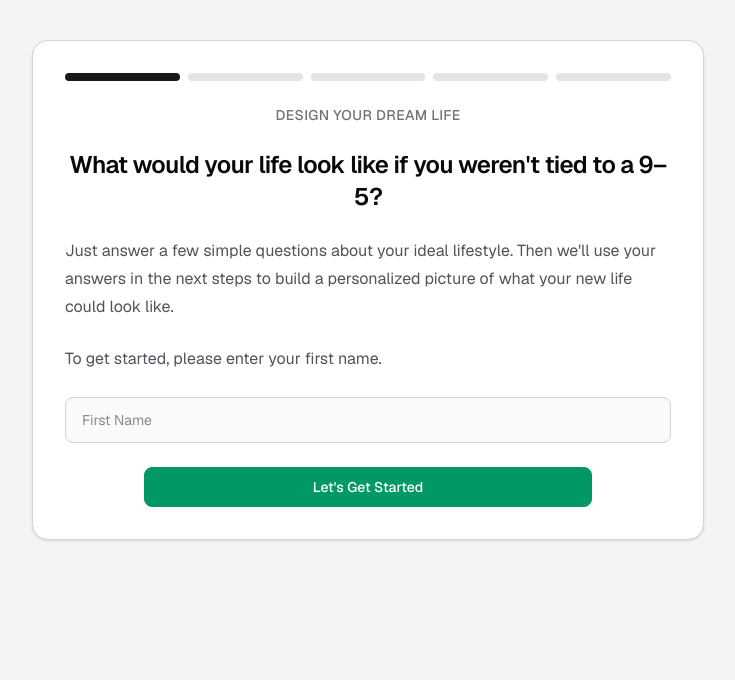
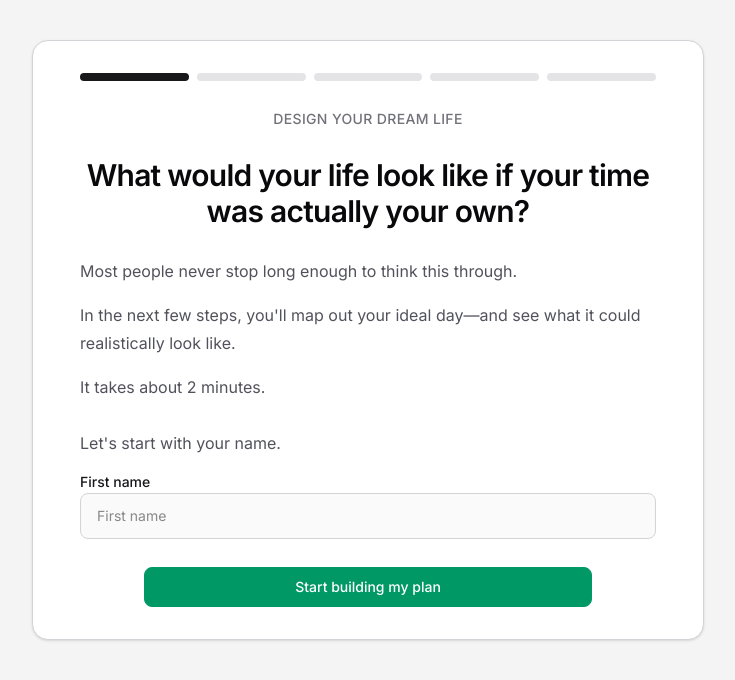
Before and after one commit to davidnhubbard/lifestylequest, a Next.js app: page / in a window 1280 px wide. Shown: the top 680 px of the page, without its empty margins (272-1007 px from the left). Built offline with nearby package versions, Linux system fonts and the light colour scheme.

Commit message:
Switch to Inter with Geist fallback and fix icon encoding

```diff
--- a/app/globals.css
+++ b/app/globals.css
@@ -8,12 +8,12 @@
 @theme inline {
   --color-background: var(--background);
   --color-foreground: var(--foreground);
-  --font-sans: var(--font-geist-sans);
+  --font-sans: var(--font-inter), var(--font-geist-sans);
   --font-mono: var(--font-geist-mono);
 }
 
 body {
   background: var(--background);
   color: var(--foreground);
-  font-family: var(--font-geist-sans), sans-serif;
+  font-family: var(--font-inter), var(--font-geist-sans), sans-serif;
 }
--- a/app/layout.tsx
+++ b/app/layout.tsx
@@ -1,6 +1,11 @@
 import type { Metadata } from "next";
-import { Geist, Geist_Mono } from "next/font/google";
+import { Geist, Geist_Mono, Inter } from "next/font/google";
 import "./globals.css";
+
+const inter = Inter({
+  variable: "--font-inter",
+  subsets: ["latin"],
+});
 
 const geistSans = Geist({
   variable: "--font-geist-sans",
@@ -29,7 +34,7 @@ export default function RootLayout({
   return (
     <html
       lang="en"
-      className={`${geistSans.variable} ${geistMono.variable} h-full antialiased`}
+      className={`${inter.variable} ${geistSans.variable} ${geistMono.variable} h-full antialiased`}
     >
       <body className="min-h-full flex flex-col">{children}</body>
     </html>
--- a/app/page.tsx
+++ b/app/page.tsx
@@ -51,24 +51,24 @@ const priorityOptions: Priority[] = [
 ];
 
 const locationOptionContent: Record<Exclude<LocationPreference, "">, { label: string; graphic: string }> = {
-  beach: { label: "Near the ocean, with a slower pace", graphic: "🌅" },
+  beach: { label: "Near the ocean, with a slower pace", graphic: "🌊" },
   city: { label: "In a walkable city with energy and options", graphic: "🏙️" },
   mountains: { label: "Somewhere quiet, green, and peaceful", graphic: "⛰️" },
   simple: { label: "Simple and low-key, without much noise", graphic: "🍃" },
 };
 
 const workHoursOptionContent: Record<Exclude<WorkHours, "">, { label: string; graphic: string }> = {
-  none: { label: "I wouldn’t work at all (at least for now)", graphic: "🌴" },
+  none: { label: "I wouldn't work at all (at least for now)", graphic: "🌴" },
   "1-3 hours": { label: "Just a couple of hours, on my own schedule", graphic: "☕" },
   "3-5 hours": { label: "A balanced few hours of focused work", graphic: "⏱️" },
-  "5+ hours (self-directed)": { label: "I’d still work a full day—but on my terms", graphic: "📅" },
+  "5+ hours (self-directed)": { label: "I'd still work a full day-but on my terms", graphic: "📅" },
 };
 
 const workTypeOptionContent: Record<Exclude<WorkType, "">, { label: string; graphic: string }> = {
   "remote / online": { label: "Something I can do from anywhere", graphic: "💻" },
   "business / project": { label: "Building a small business or project", graphic: "🚀" },
   "helping others": { label: "Helping or working with people directly", graphic: "🤝" },
-  unsure: { label: "I’m still figuring that out", graphic: "🧭" },
+  unsure: { label: "I'm still figuring that out", graphic: "🧭" },
 };
 
 const priorityOptionContent: Record<Priority, { label: string; graphic: string }> = {
@@ -223,12 +223,12 @@ export default function Home() {
 
   const locationSentenceMap: Record<Exclude<LocationPreference, "">, string> = {
     beach:
-      "You’re drawn to a relaxed lifestyle near the coast, where life feels lighter and more open.",
-    city: "You’re energized by a city lifestyle that balances convenience, movement, and daily variety.",
+      "You're drawn to a relaxed lifestyle near the coast, where life feels lighter and more open.",
+    city: "You're energized by a city lifestyle that balances convenience, movement, and daily variety.",
     mountains:
-      "You’re imagining a grounded lifestyle in a quieter setting, with nature and calm built into your day.",
+      "You're imagining a grounded lifestyle in a quieter setting, with nature and calm built into your day.",
     simple:
-      "You’re leaning toward a simple, low-noise lifestyle with less pressure and more room to breathe.",
+      "You're leaning toward a simple, low-noise lifestyle with less pressure and more room to breathe.",
   };
 
   const workStyleMap: Record<Exclude<WorkHours, "">, string> = {
@@ -395,22 +395,28 @@ export default function Home() {
     <div className="min-h-screen bg-zinc-100 px-4 py-10 text-zinc-950 sm:px-6">
       <main className="mx-auto w-full max-w-2xl rounded-2xl border border-zinc-300 bg-white p-6 shadow-sm sm:p-8">
                 {step === "intro" ? (
-          <section className="space-y-6">
+          <section className="mx-auto max-w-xl space-y-7">
             <ProgressIndicator current={1} total={5} />
             <p className="text-center text-sm font-medium uppercase tracking-wide text-zinc-500">
               Design Your Dream Life
             </p>
-            <h1 className="text-center text-xl font-semibold tracking-tight sm:text-2xl">
-              What would your life look like if you weren&apos;t tied to a 9–5?
+            <h1 className="text-center text-2xl font-semibold tracking-tight sm:text-3xl">
+              What would your life look like if your time was actually your own?
             </h1>
+            <div className="space-y-4">
               <p className="text-base leading-7 text-zinc-600">
-              Just answer a few simple questions about your ideal lifestyle. Then we&apos;ll use your
-              answers in the next steps to build a personalized picture of what your new life could look
-              like.
+                Most people never stop long enough to think this through.
               </p>
               <p className="text-base leading-7 text-zinc-600">
-              To get started, please enter your first name.
+                In the next few steps, you&apos;ll map out your ideal day&mdash;and see what it could
+                realistically look like.
               </p>
+              <p className="text-base leading-7 text-zinc-600">It takes about 2 minutes.</p>
+            </div>
+            <div className="space-y-3">
+              <p className="text-base leading-7 text-zinc-600">Let&apos;s start with your name.</p>
+              <label className="block space-y-2">
+                <span className="text-sm font-medium text-zinc-900">First name</span>
                 <input
                   value={firstName}
                   onChange={(event) => {
@@ -418,44 +424,37 @@ export default function Home() {
                     setIntroNameError("");
                   }}
                   className="w-full rounded-lg border border-zinc-300 bg-zinc-50 px-4 py-3 text-sm text-zinc-900 outline-none ring-zinc-300 transition focus:ring-2"
-              placeholder="First Name"
+                  placeholder="First name"
                 />
+              </label>
+            </div>
             {introNameError && <p className="text-sm font-medium text-red-600">{introNameError}</p>}
             <button
               type="button"
               onClick={handleStartQuestions}
               className={primaryButtonClass}
             >
-              Let&apos;s Get Started
+              Start building my plan
             </button>
           </section>
         ) : step === "questions" ? (
-          <section className="space-y-6">
+          <section className="space-y-8">
             <ProgressIndicator current={2} total={5} />
             <div className="space-y-4">
-              {displayName && (
-                <p className="text-base text-zinc-600">Nice to meet you, {displayName}.</p>
-              )}
+              {displayName && <p className="text-base text-zinc-600">Nice to meet you, {displayName}.</p>}
               <p className="text-base text-zinc-600">
-                Designing your ideal life starts with getting clear on what you actually want.
+                Let&apos;s get a clearer picture of what you actually want your day-to-day life to feel like.
               </p>
               <p className="text-base text-zinc-600">
-                Most people never take the time to do that—they just stay busy.
-              </p>
-              <p className="text-base text-zinc-600">
-                In the next few steps, you’ll map out what your day could look like if your time was truly
-                your own. Then we’ll show you what that kind of life might look like in Ecuador—and how
-                achievable it could be.
+                Answer a few quick questions-just go with what feels right.
               </p>
               <h2 className="text-xl font-semibold tracking-tight text-zinc-900">Your Ideal Day</h2>
-              <p className="text-base text-zinc-600">Let&apos;s start with a simple question:</p>
-              <p className="text-xl font-semibold text-zinc-900">
-                If your day was truly your own… what would it look like?
+              <p className="text-base text-zinc-600">If your time was truly your own… what would it look like?</p>
+            </div>
+
+            <p className="text-sm text-zinc-500">
+              Start with what feels closest. You can always refine it later.
             </p>
-              <p className="text-center text-sm text-zinc-600">
-                Don&apos;t overthink it—just go with what feels right.
-              </p>
-            </div>
 
             {showValidationSummary && Object.keys(questionErrors).length > 0 && (
               <div className="rounded-xl border border-amber-300 bg-amber-50 p-4">
@@ -474,7 +473,7 @@ export default function Home() {
             <fieldset
               id="question-location"
               tabIndex={-1}
-              className={`space-y-3 rounded-xl border bg-zinc-50 p-5 outline-none ${
+              className={`space-y-4 rounded-xl border bg-zinc-50 p-5 outline-none ${
                 questionErrors.location ? "border-red-400" : "border-zinc-300"
               }`}
             >
@@ -510,7 +509,7 @@ export default function Home() {
             <fieldset
               id="question-workHours"
               tabIndex={-1}
-              className={`space-y-3 rounded-xl border bg-zinc-50 p-5 outline-none ${
+              className={`space-y-4 rounded-xl border bg-zinc-50 p-5 outline-none ${
                 questionErrors.workHours ? "border-red-400" : "border-zinc-300"
               }`}
             >
@@ -546,7 +545,7 @@ export default function Home() {
             <fieldset
               id="question-workType"
               tabIndex={-1}
-              className={`space-y-3 rounded-xl border bg-zinc-50 p-5 outline-none ${
+              className={`space-y-4 rounded-xl border bg-zinc-50 p-5 outline-none ${
                 questionErrors.workType ? "border-red-400" : "border-zinc-300"
               }`}
             >
@@ -582,14 +581,14 @@ export default function Home() {
             <fieldset
               id="question-priorities"
               tabIndex={-1}
-              className={`space-y-3 rounded-xl border bg-zinc-50 p-5 outline-none ${
+              className={`space-y-4 rounded-xl border bg-zinc-50 p-5 outline-none ${
                 questionErrors.priorities ? "border-red-400" : "border-zinc-300"
               }`}
             >
               <p className="text-base font-semibold text-zinc-900">
                 4. What matters most in your day-to-day life?
               </p>
-              <p className="text-sm text-zinc-600">(Choose up to two)</p>
+              <p className="text-sm text-zinc-500">Choose the two that matter most right now</p>
               {priorityOptions.map((option) => (
                 <label key={option} className={optionCardClass(priorities.includes(option))}>
                   <input
@@ -608,35 +607,27 @@ export default function Home() {
                   </span>
                 </label>
               ))}
-              <p className="text-xs text-zinc-600">Selected: {priorities.length} of 2</p>
+              <p className="text-xs text-zinc-500">Selected: {priorities.length} of 2</p>
               {questionErrors.priorities && (
                 <p className="text-sm font-medium text-red-600">{questionErrors.priorities}</p>
               )}
             </fieldset>
 
-            <fieldset className="space-y-3 rounded-xl border border-zinc-300 bg-zinc-50 p-5">
-              <p className="text-base font-semibold text-zinc-900">
-                5. You&apos;ve already given a good outline.
-                <br />
-                This is your chance to make it more real.
-              </p>
-              <p className="text-sm text-zinc-600">
-                Is there anything else that&apos;s important to your ideal life?
-              </p>
-              <p className="text-sm text-zinc-600">
-                You can take this in any direction, whatever matters to you.
-              </p>
-              <ul className="list-disc space-y-1 pl-5 text-sm text-zinc-600">
+            <fieldset className="space-y-4 rounded-xl border border-zinc-300 bg-zinc-50 p-5">
+              <p className="text-base font-semibold text-zinc-900">5. You&apos;ve outlined the basics-now make it more real.</p>
+              <p className="text-base text-zinc-700">What else matters to your ideal life?</p>
+              <p className="text-sm text-zinc-500">This could be:</p>
+              <ul className="list-disc space-y-1 pl-5 text-sm text-zinc-500">
                 <li>what your home feels like</li>
                 <li>what your mornings look like</li>
-                <li>what you want easy access to</li>
-                <li>or anything that didn&apos;t quite fit above</li>
+                <li>what you want nearby</li>
+                <li>anything that didn&apos;t quite fit above</li>
               </ul>
               <textarea
                 value={personalNotes}
                 onChange={(event) => setPersonalNotes(event.target.value)}
                 rows={4}
-                placeholder="“I’d love an ocean view in a secure setting, with the ability to walk to beaches, restaurants, and stores. It should feel modern and comfortable, with good access to medical care and a nearby airport.”"
+                placeholder="I'd love an ocean view in a secure setting, with the ability to walk to beaches, restaurants, and stores. It should feel modern and comfortable, with good access to medical care and a nearby airport."
                 className="w-full rounded-lg border border-zinc-300 bg-white p-4 text-sm text-zinc-900 outline-none ring-zinc-300 transition focus:ring-2"
               />
             </fieldset>
@@ -646,7 +637,7 @@ export default function Home() {
               onClick={handleSeeResults}
               className={primaryButtonClass}
             >
-              See my result
+              Show me what this looks like
             </button>
 
             <button
@@ -684,7 +675,7 @@ export default function Home() {
               <div className="space-y-2 rounded-xl border border-zinc-300 bg-zinc-50 p-5">
                 <p className="text-sm font-medium text-zinc-600">Estimated Monthly Cost in Ecuador</p>
                 <p className="text-2xl font-semibold text-zinc-900">
-                  ${estimatedCost.min}–{estimatedCost.max}
+                  ${estimatedCost.min} - {estimatedCost.max}
                 </p>
                 <p className="text-sm text-zinc-600">
                   This is a directional range based on your chosen lifestyle location.
@@ -777,7 +768,7 @@ export default function Home() {
                     A lifestyle like the one you described would likely fall in this range:
                   </p>
                   <p className="text-3xl font-semibold text-zinc-900">
-                    ${estimatedCost.min}–{estimatedCost.max}
+                    ${estimatedCost.min} - {estimatedCost.max}
                   </p>
                 </div>
 
```
Lines whose indentation alone changed are shown as unchanged.
